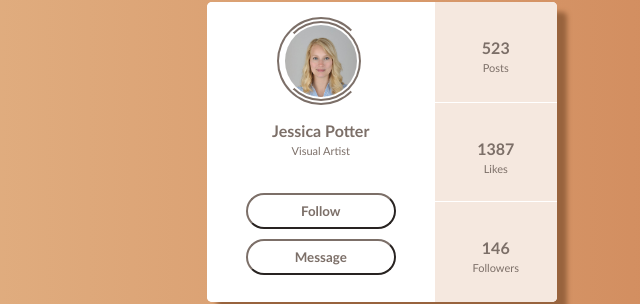
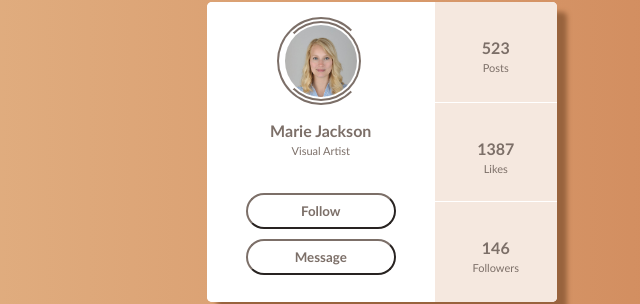
Before and after one commit to MarvinWork/repo, a plain HTML site: page index.html in a window 1280 px wide. Shown: the part 148-452 px from the top of the page, 258-898 px from the left. Drawn offline with Linux system fonts and the light colour scheme.

Commit message:
Change name

```diff
--- a/index.html
+++ b/index.html
@@ -16,7 +16,7 @@
         </div>
       </div>
 
-      <p><span class="boldtext">Jessica Potter</span><br><span class='lighttext'>Visual Artist</span></p>
+      <p><span class="boldtext">Marie Jackson</span><br><span class='lighttext'>Visual Artist</span></p>
       <br>
       <div class="button"><button>Follow</button>
 
```
